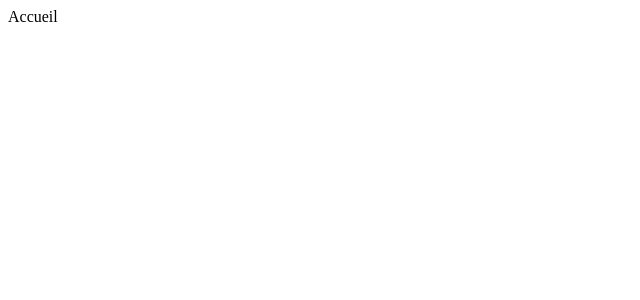
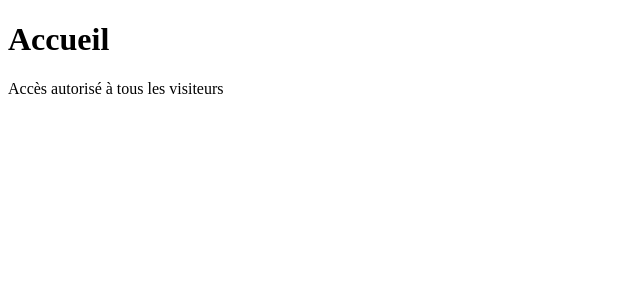
Before and after one commit to sergemazille/auth_client_vue, a Vue app in the folder client/: page / in a window 1280 px wide. Shown: the top 300 px of the page, without its empty margins (0-640 px from the left). Built offline with nearby package versions, Linux system fonts and the light colour scheme.

Commit message:
Update content

```diff
--- a/client/src/application/views/pages/Home.vue
+++ b/client/src/application/views/pages/Home.vue
@@ -1,5 +1,6 @@
 <template>
-  <div>Accueil</div>
+  <h1>Accueil</h1>
+  <p>Accès autorisé à tous les visiteurs</p>
 </template>
 
 <script lang="ts">
```
